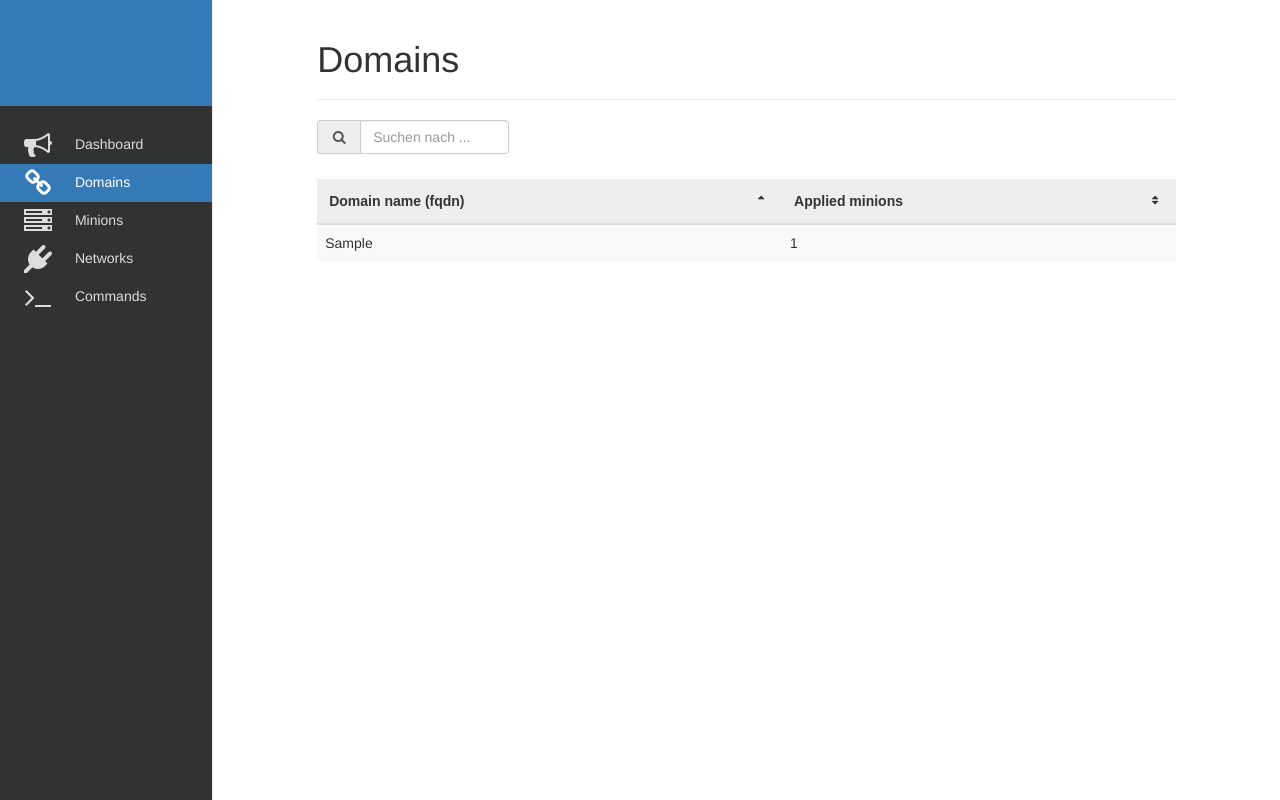
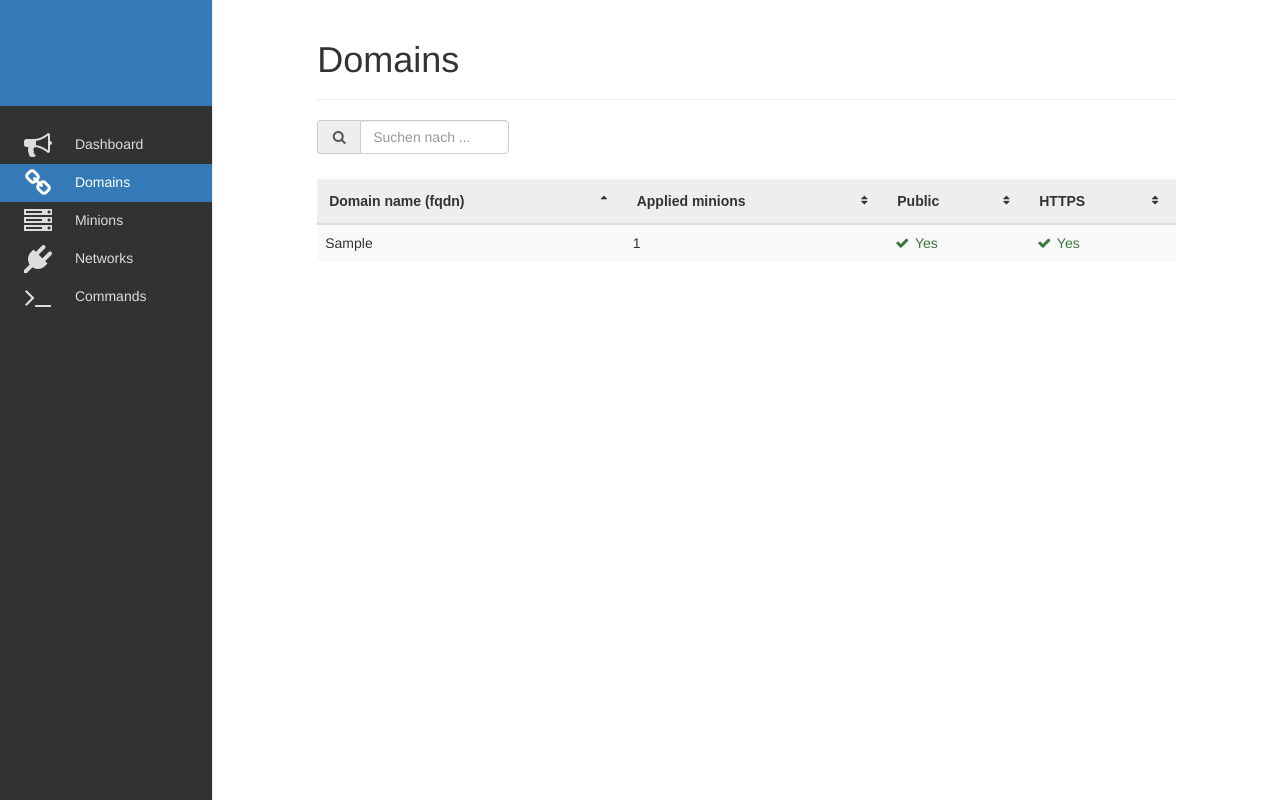
Before and after one commit to hs-hannover/salt-observer, a Django app: page /domains/ in a window 1280 px wide. Run offline with Django 3.2, Linux system fonts and the light colour scheme; tables that the repository leaves empty hold one stand-in row (values such as "Sample post"); parts of the project's set-up code (start-up, migrations or seed data) failed here and were passed over; some libraries are stand-ins or nearby versions.

Commit message:
Add Domain flags to list and detail views

```diff
--- a/salt_observer/templates/domain/list.html
+++ b/salt_observer/templates/domain/list.html
@@ -43,6 +43,8 @@
             <tr>
                 <th>Domain name (fqdn)</th>
                 <th>Applied minions</th>
+                <th>Public</th>
+                <th>HTTPS</th>
             </tr>
         </thead>
         <tbody>
@@ -50,6 +52,20 @@
                 <tr>
                     <td>{{ domain.fqdn }}</td>
                     <td>{{ domain.minion_count }}</td>
+                    <td>
+                        {% if domain.public %}
+                            <span class="text-success"><i class="fa fa-fw fa-check"></i> Yes</span>
+                        {% else %}
+                            <span class="text-danger"><i class="fa fa-fw fa-times"></i> No</span>
+                        {% endif %}
+                    </td>
+                    <td>
+                        {% if domain.can_speak_https %}
+                            <span class="text-success"><i class="fa fa-fw fa-check"></i> Yes</span>
+                        {% else %}
+                            <span class="text-danger"><i class="fa fa-fw fa-times"></i> No</span>
+                        {% endif %}
+                    </td>
                 </tr>
             {% endfor %}
         </tbody>
--- a/salt_observer/templates/minion/list.html
+++ b/salt_observer/templates/minion/list.html
@@ -44,6 +44,7 @@
             <tr>
                 <th>Minion ID</th>
                 <th>OS Name</th>
+                <th>Domains</th>
                 <th>Networks</th>
                 <th>Users</th>
                 <th>Installed Packages</th>
@@ -54,6 +55,7 @@
                 <tr>
                     <td><a href="{% url 'minion-detail' minion.fqdn %}">{{ minion }}</a></td>
                     <td><code>{{ minion.data.grains.os }} {{ minion.data.grains.osrelease }} {{ minion.data.grains.oscodename }}</code></td>
+                    <td>{{ minion.domain_set.all|length }}</td>
                     <td>{{ minion.network_count }}</td>
                     <td>{{ minion.user_count }}</td>
                     <td>{{ minion.package_count }} {% if minion.outdated_package_count %}<small class="text-danger">({{ minion.outdated_package_count }})</small>{% endif %}</td>
```
Also changed, not shown: salt_observer/templates/minion/detail.html (+17 -1 lines).
